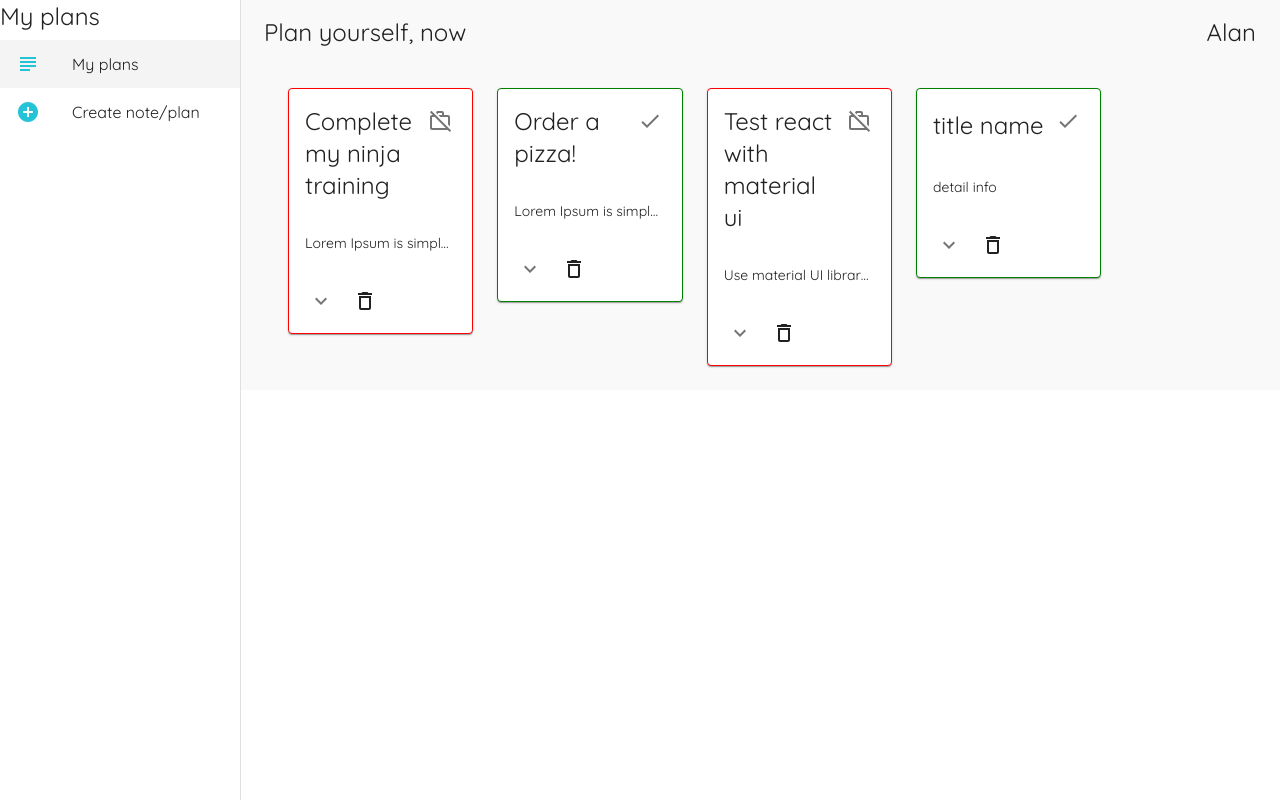
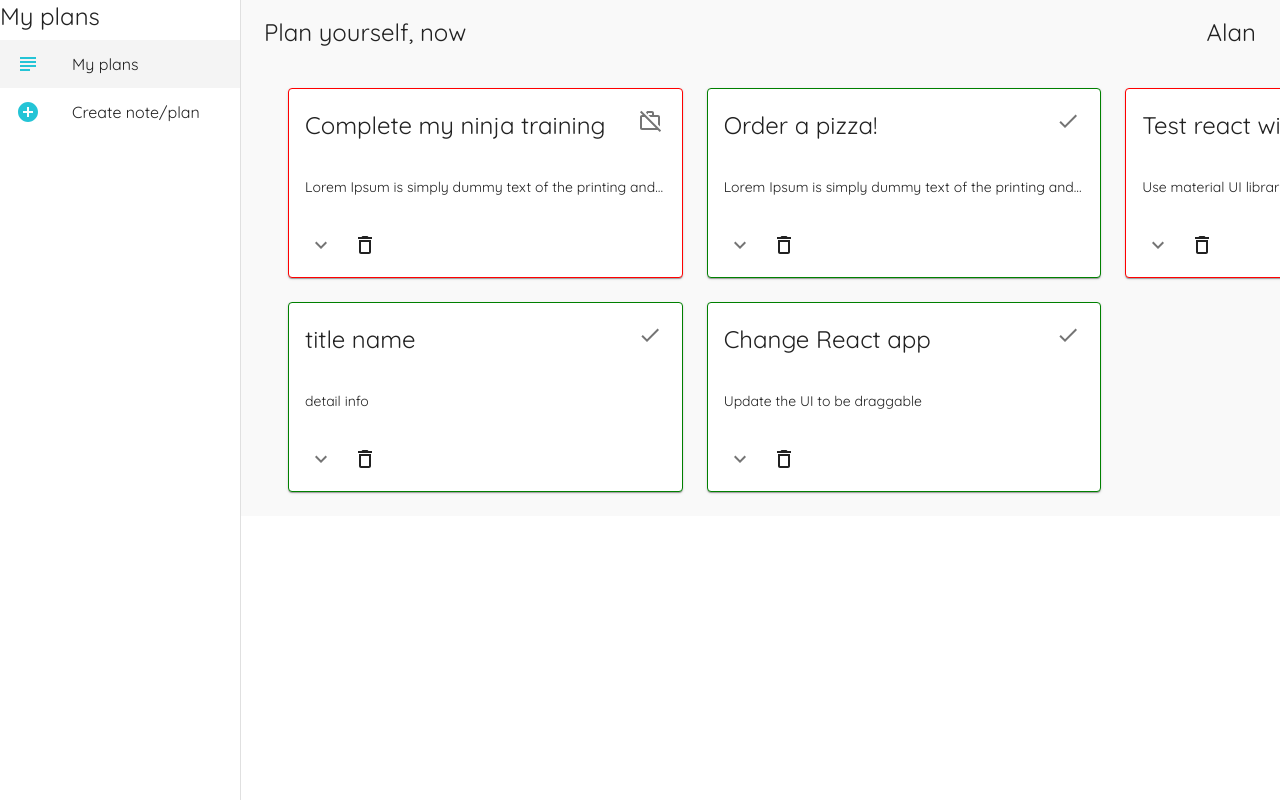
Before and after one commit to HaoWang95/react-personal-site, a React (Create React App) app: page / in a window 1280 px wide. Shown: the top 800 px of the page. Built offline with nearby package versions, Linux system fonts and the light colour scheme; data requests are answered from the project's data file.

Commit message:
formatting

```diff
--- a/JsonData/db.json
+++ b/JsonData/db.json
@@ -23,6 +23,12 @@
       "detail": "detail info",
       "category": "todo",
       "id": 5
+    },
+    {
+      "title": "Change React app",
+      "detail": "Update the UI to be draggable",
+      "category": "todo",
+      "id": 6
     }
   ]
 }
--- a/src/App.js
+++ b/src/App.js
@@ -3,7 +3,7 @@ import { BrowserRouter as Router, Switch, Route } from 'react-router-dom';
 import Note from './components/Note';
 import Create from './components/Create';
 import Layout from './components/Layout';
-import { createMuiTheme, ThemeProvider } from '@material-ui/core'
+import { createMuiTheme, ThemeProvider } from '@material-ui/core';
 
 // Always create the main theme under App.js, the theme will be applied globally
 // The objects in createMuiTheme represents the theme config we want to define
--- a/src/components/Note.js
+++ b/src/components/Note.js
@@ -25,7 +25,7 @@ export default function Note() {
                 <Grid container spacing={3}>
                     {noteList.map(note => {
                         return (
-                            <Grid item key={note.id} xs={12} sm={6} md={4} lg={2}>
+                            <Grid item key={note.id} xs={12} sm={6} md={4} lg={4}>
                                 <NoteCard note={note} handleDelete={handleDelete}/>
                             </Grid>
                         )
```
